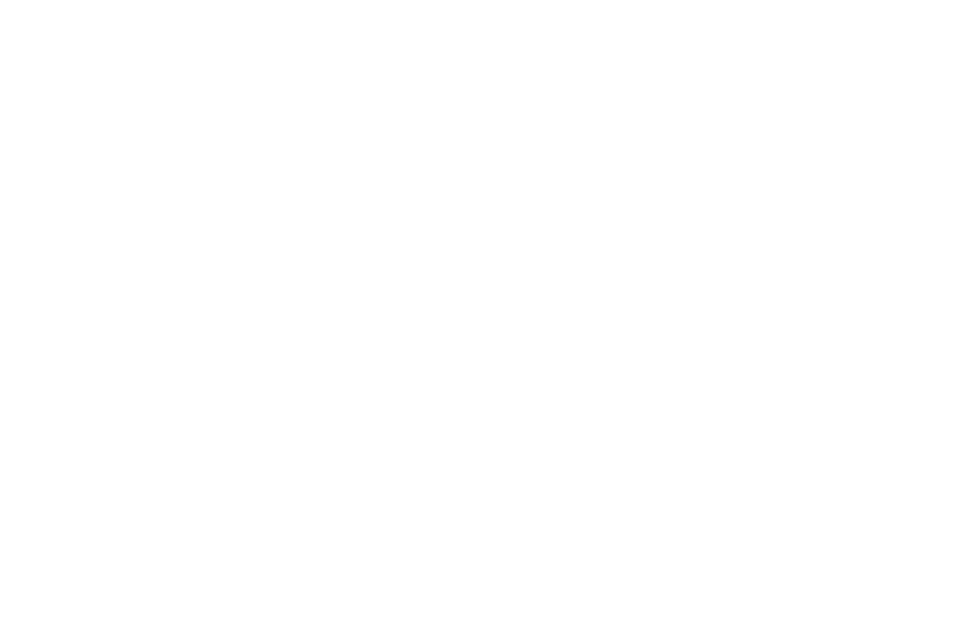
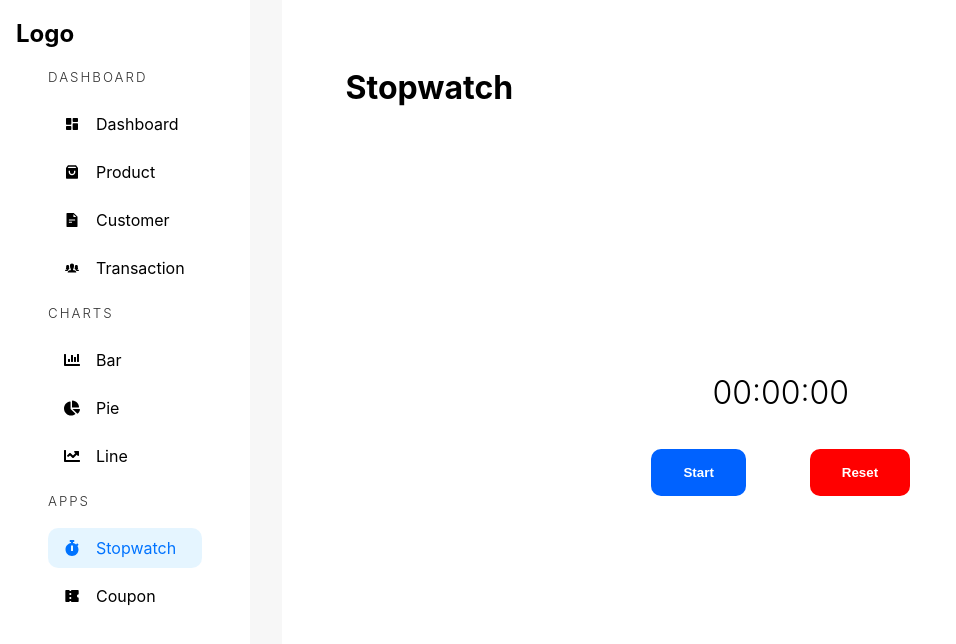
Before and after one commit to shuvox33/e-commerce-dashboard, a React (Vite) app: page /admin/app/stopwatch in a window 1280 px wide. Before the commit this address had no page. Shown: the top 644 px of the page, without its empty margins (0-956 px from the left). Built offline with nearby package versions, Linux system fonts and the light colour scheme.

Commit message:
added stopwatch

```diff
--- a/src/App.tsx
+++ b/src/App.tsx
@@ -1,6 +1,7 @@
 import { lazy, Suspense } from "react";
 import { BrowserRouter as Router, Routes, Route } from "react-router-dom";
 import Loader from "./components/Loader";
+
 
 const Dashboard = lazy(() => import("./pages/Dashboard"));
 const Customers = lazy(() => import("./pages/Customers"));
@@ -11,6 +12,10 @@ const NewProduct = lazy(() => import("./pages/management/NewProduct"));
 const BarCharts = lazy(() => import("./pages/charts/BarChart"));
 const LineCharts = lazy(() => import("./pages/charts/LineCharts"));
 const PieCharts = lazy(() => import("./pages/charts/PieCharts"));
+
+
+const Coupon = lazy(() => import("./pages/apps/Coupon"));
+const StopWatch = lazy(() => import("./pages/apps/StopWatch"));
 
 const ProductManagement = lazy(
   () => import("./pages/management/ProductManagement")
@@ -29,9 +34,15 @@ const App = () => {
           <Route path="/admin/products" element={<Products />} />
           <Route path="/admin/transaction" element={<Transaction />} />
 
+          {/* charts  */}
           <Route path="/admin/chart/bar" element={<BarCharts />} />
           <Route path="/admin/chart/line" element={<LineCharts />} />
           <Route path="/admin/chart/pie" element={<PieCharts />} />
+
+          {/* apps */}
+          <Route path="/admin/app/coupon" element={<Coupon/>}/>
+          <Route path="/admin/app/stopwatch" element={<StopWatch/>}/>
+
 
           <Route path="/admin/product/new" element={<NewProduct />} />
           <Route path="/admin/product/:id" element={<ProductManagement />} />
--- a/src/components/AdminSideBar.tsx
+++ b/src/components/AdminSideBar.tsx
@@ -50,9 +50,8 @@ const DivThree = ({ location }: { location: Location }) => (
     <div>
         <h5>Apps</h5>
         <ul>
-            <Li url="/admin/stopwatch" Icon={FaStopwatch} text="Stopwatch" location={location} />
-            <Li url="/admin/coupon" Icon={RiCoupon3Fill} text="Coupon" location={location} />
-            <Li url="/admin/toss" Icon={FaGamepad} text="Toss" location={location} />
+            <Li url="/admin/app/stopwatch" Icon={FaStopwatch} text="Stopwatch" location={location} />
+            <Li url="/admin/app/coupon" Icon={RiCoupon3Fill} text="Coupon" location={location} />
         </ul>
     </div>
 )
--- /dev/null
+++ b/src/pages/apps/Coupon.tsx
@@ -0,0 +1,14 @@
+import AdminSideBar from "../../components/AdminSideBar";
+
+const Coupon = () => {
+  return (
+    <div className="admin-container">
+      <AdminSideBar />
+      <main>
+
+      </main>
+    </div>
+  );
+};
+
+export default Coupon;
--- /dev/null
+++ b/src/pages/apps/StopWatch.tsx
@@ -0,0 +1,56 @@
+import AdminSidebar from "../../components/AdminSideBar";
+import { useState, useEffect } from "react";
+
+const formatTime = (timeInSeconds: number) => {
+  const hours = Math.floor(timeInSeconds / 3600);
+  const minutes = Math.floor((timeInSeconds % 3600) / 60);
+  const seconds = timeInSeconds % 60;
+
+  const hoursInString = hours.toString().padStart(2, "0");
+  const minutesInString = minutes.toString().padStart(2, "0");
+  const secondsInString = seconds.toString().padStart(2, "0");
+
+  return `${hoursInString}:${minutesInString}:${secondsInString}`;
+};
+
+const Stopwatch = () => {
+  const [time, setTime] = useState<number>(0);
+  const [isRunning, setIsRunning] = useState<boolean>(false);
+
+  const resetHandler = () => {
+    setTime(0);
+    setIsRunning(false);
+  };
+
+  useEffect(() => {
+    let intervalID: number;
+    if (isRunning)
+      intervalID = setInterval(() => {
+        setTime((prev) => prev + 1);
+      }, 1000);
+
+    return () => {
+      clearInterval(intervalID);
+    };
+  }, [isRunning]);
+
+  return (
+    <div className="admin-container">
+      <AdminSidebar />
+      <main className="dashboard-app-container">
+        <h1>Stopwatch</h1>
+        <section>
+          <div className="stopwatch">
+            <h2>{formatTime(time)}</h2>
+            <button onClick={() => setIsRunning((prev) => !prev)}>
+              {isRunning ? "Stop" : "Start"}
+            </button>
+            <button onClick={resetHandler}>Reset</button>
+          </div>
+        </section>
+      </main>
+    </div>
+  );
+};
+
+export default Stopwatch;
--- /dev/null
+++ b/src/styles/_dashboardapp.scss
@@ -0,0 +1,34 @@
+.dashboard-app-container{
+    background-color: white;
+    padding: 4rem;
+
+    >section{
+        @include flex(column, center, center, 2rem);
+        height: 100%;
+
+        .stopwatch{
+            >h2{
+                font-size: 2rem;
+                font-weight: 300;
+                text-align: center;
+            }
+            >button{
+                padding: 1rem 2rem;
+                border: none;
+                cursor: pointer;
+                color: white;
+                margin: 2rem;
+                font-weight: 700;
+                border-radius: 10px;
+
+                &:first-of-type{
+                    background-color: rgb(0, 98, 255);
+                }
+                &:last-of-type{
+                    background-color: rgb(255, 0, 0);
+                }
+            }
+        }
+    }
+
+}
--- a/src/styles/app.scss
+++ b/src/styles/app.scss
@@ -2,6 +2,7 @@
 @import "dashboard";
 @import "products";
 @import "charts";
+@import "dashboardapp";
 
 :root {
   font-family: Inter, system-ui, Avenir, Helvetica, Arial, sans-serif;
```
